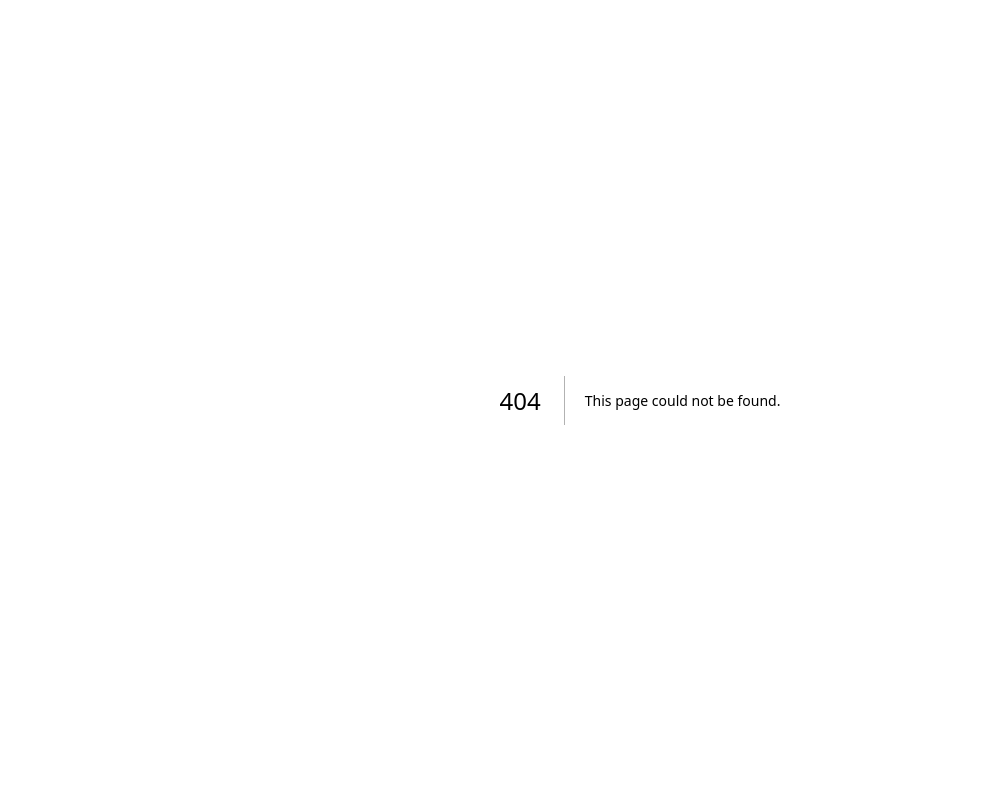
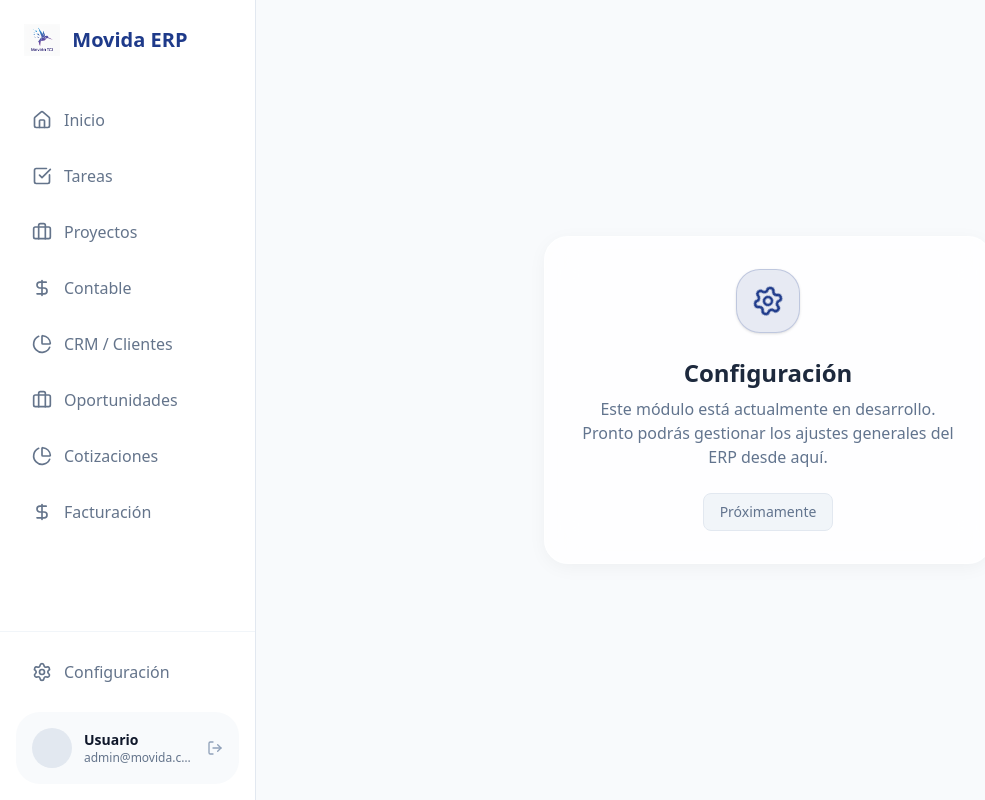
Before and after one commit to mov1datc1/erp-movida, a Next.js app: page /configuracion in a window 1280 px wide. Before the commit this address had no page. Shown: the whole page, without its empty margins (0-985 px from the left). Built offline with nearby package versions, Linux system fonts and the light colour scheme.

Commit message:
feat: add placeholder for configuracion to resolve 404 prefetch

```diff
--- /dev/null
+++ b/src/app/(dashboard)/configuracion/page.tsx
@@ -0,0 +1,21 @@
+import React from "react";
+import { Settings } from "lucide-react";
+
+export default function ConfiguracionPage() {
+  return (
+    <div className="space-y-6 h-[calc(100vh-4rem)] flex flex-col items-center justify-center animate-in fade-in slide-in-from-bottom-4 duration-500">
+      <div className="bg-white/80 backdrop-blur-xl p-8 rounded-3xl card-shadow border border-white/50 text-center max-w-md w-full">
+        <div className="mx-auto w-16 h-16 bg-primary/10 rounded-2xl flex items-center justify-center mb-6 text-primary shadow-sm border border-primary/20">
+          <Settings className="w-8 h-8 animate-[spin_4s_linear_infinite]" />
+        </div>
+        <h1 className="text-2xl font-bold text-slate-800 mb-2">Configuración</h1>
+        <p className="text-slate-500 mb-6">
+          Este módulo está actualmente en desarrollo. Pronto podrás gestionar los ajustes generales del ERP desde aquí.
+        </p>
+        <div className="inline-flex items-center justify-center px-4 py-2 bg-slate-100 text-slate-500 rounded-lg text-sm font-medium border border-slate-200">
+          Próximamente
+        </div>
+      </div>
+    </div>
+  );
+}
```
